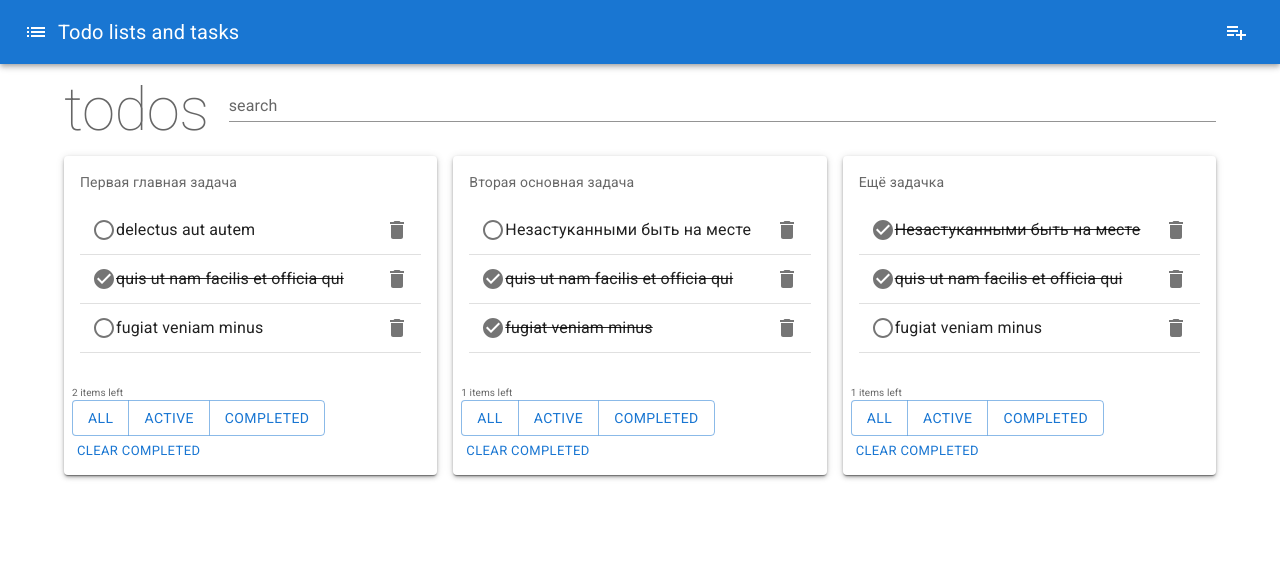
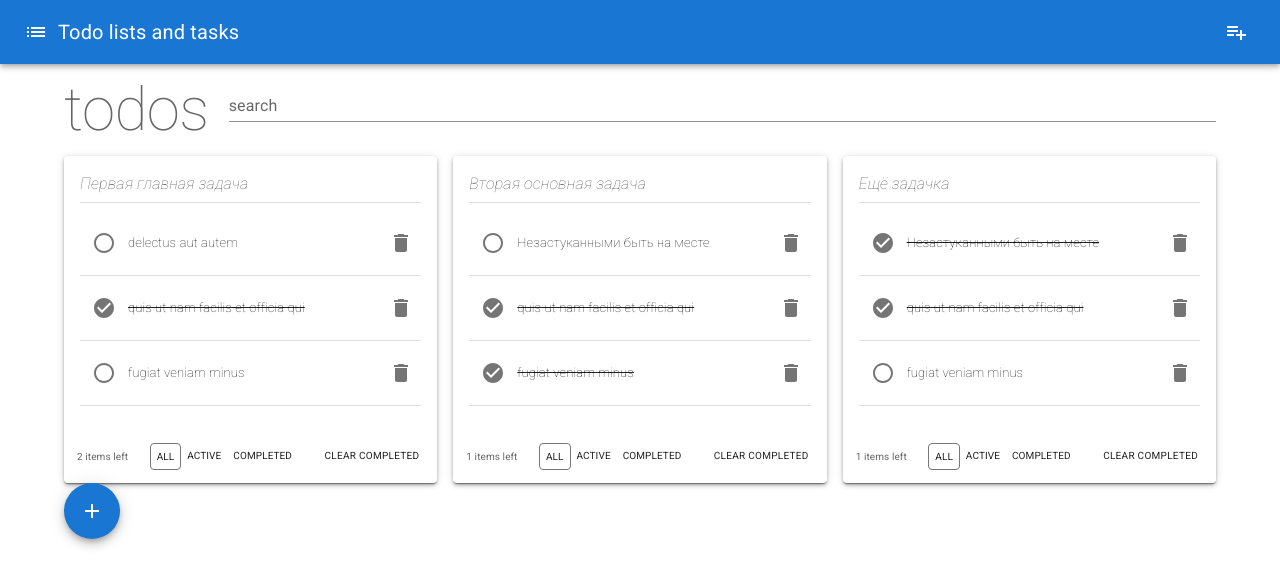
Before and after one commit to Les84Brest/MBSimpleToDo, a React (Create React App) app: page / in a window 1280 px wide. Shown: the top 586 px of the page. Built offline with nearby package versions, Linux system fonts and the light colour scheme.

Commit message:
styleList: List component styled

```diff
--- a/src/components/Task/Task.tsx
+++ b/src/components/Task/Task.tsx
@@ -1,5 +1,7 @@
 import React, { FC, useCallback } from "react";
 import { ITask } from "../../types/types";
+import TaskFilter from './TaskFilter';
+import { styled } from '@mui/material/styles';
 import {
     Button,
     Box,
@@ -9,10 +11,18 @@ import {
     Grid, List,
     Paper,
     Typography,
-    ButtonGroup,
+    Divider,
+    ButtonProps,
 } from "@mui/material";
 import ToDoItem from "../Todo/TodoItem";
 import useTask from "./useTask";
+
+const TaskButton = styled(Button)<ButtonProps>(({ theme }) => ({
+    margin: 0,
+    color: theme.palette.grey[900],
+    fontSize: 10,
+}))
+
 
 const Task: FC<ITask> = ({ id, taskName, todos }) => {
 
@@ -42,15 +52,25 @@ const Task: FC<ITask> = ({ id, taskName, todos }) => {
         return todos.filter(todo => todo.completed ? true : false).length;
     }
 
+    const handleFilterChange = (event: React.ChangeEvent<HTMLInputElement>,
+        value: string) => {
+        console.log('%cvalue', 'padding: 5px; background: DarkGreen; color: MediumSpringGreen;', value);
+        // setFilterValue(value);
+    }
 
     return (
         <Grid item xs={12} md={4}>
             <Paper elevation={3}>
                 <Card sx={{ minWidth: 275 }}>
                     <CardContent>
-                        <Typography sx={{ fontSize: 14 }} color="text.secondary" gutterBottom>
+                        <Typography sx={{
+                            fontSize: 16,
+                            fontStyle: 'italic',
+                            fontWeight: 100
+                        }} color="text.secondary" gutterBottom>
                             {taskName}
                         </Typography>
+                        <Divider />
                         <List sx={{ width: '100%', bgcolor: 'background.paper' }}>
                             {todos.map(todo => <ToDoItem
                                 todo={todo}
@@ -60,16 +80,24 @@ const Task: FC<ITask> = ({ id, taskName, todos }) => {
                         </List>
                     </CardContent>
                     <CardActions>
-                        <Box>
-                            <Typography sx={{ fontSize: 10 }} color="text.secondary">
+                        <Box component="div"
+                            sx={{
+                                width: '100%',
+                                padding: '5px',
+                                display: 'flex',
+                                justifyContent: 'space-between',
+                                alignContent: 'center',
+                            }}
+                        >
+                            <Typography
+                                sx={{ fontSize: 10, alignSelf: 'center' }}
+                                color="text.secondary"
+
+                                >
                                 {getUncompletedTodosCount()} items left
                             </Typography>
-                            <ButtonGroup variant="outlined" aria-label="filter button group">
-                                <Button>All</Button>
-                                <Button>Active</Button>
-                                <Button>Completed</Button>
-                            </ButtonGroup>
-                            <Button onClick={clearCompleted} size='small' disabled={!(getCompletedTodosCount() > 0)}>Clear completed</Button>
+                            <TaskFilter onChange={handleFilterChange} />
+                            <TaskButton onClick={clearCompleted} size='small' disabled={!(getCompletedTodosCount() > 0)}>Clear completed</TaskButton>
                         </Box>
                     </CardActions>
                 </Card>
--- /dev/null
+++ b/src/components/Task/TaskFilter.scss
@@ -0,0 +1,6 @@
+.task-filter {
+    &__item-wrap.filter-active {
+        border: 1px #777 solid;
+        border-radius: 4px;
+    }
+}
--- /dev/null
+++ b/src/components/Task/TaskFilter.tsx
@@ -0,0 +1,72 @@
+import { ChangeEvent, useState } from 'react'
+import { RadioGroup, FormControlLabel, FormControlLabelProps, Radio } from "@mui/material";
+import { FC } from "react";
+import { styled } from '@mui/material/styles';
+import cn from 'classnames';
+import  './TaskFilter.scss';
+
+interface TaskFilterProps {
+    onChange: (event: ChangeEvent<HTMLInputElement>, value: string) => void;
+}
+
+const TodoFilterLabel = styled(FormControlLabel)<FormControlLabelProps>(({ theme }) => ({
+    margin: 0,
+    padding: '5px 6px',
+    borderColor: `${theme.palette.grey[400]}`,
+    marginRight: 5,
+    '&:last-child': {
+        margin: 0
+    },
+    '& .MuiTypography-root': {
+        fontSize: '10px',
+        textTransform: 'uppercase',
+    },
+    '&. filter-active': {
+        border: '1px solid #333',
+        borderRadius: 4,
+        background: 'hotpink'
+    },
+
+}))
+
+export enum Filter {
+    ALL_TODOS = 'all',
+    COMPLETED_TODOS = 'completed',
+    ACTIVE_TODOS = 'active'
+}
+
+const TaskFilter: FC<TaskFilterProps> = ({ onChange }) => {
+
+    const [currentFilter, setCurrentFilter] = useState<Filter>(Filter.ALL_TODOS);
+
+    const handleOnChange = (event: ChangeEvent<HTMLInputElement>, value: string) => {
+        setCurrentFilter(value as Filter);
+        onChange(event, value);
+    }
+
+    return (
+        <RadioGroup
+            aria-labelledby="todos-filter"
+            row
+            name="filter-buttons-group"
+            onChange={handleOnChange}
+        >
+            <div className={cn('task-filter__item-wrap',{'filter-active': Filter.ALL_TODOS ===currentFilter} )}>
+                <TodoFilterLabel
+                    value={Filter.ALL_TODOS}
+                    control={<Radio sx={{ display: 'none' }} />} label="All" />
+            </div>
+            <div className={cn('task-filter__item-wrap',{'filter-active': Filter.ACTIVE_TODOS===currentFilter} )}>
+                <TodoFilterLabel
+                    value={Filter.ACTIVE_TODOS}
+                    control={<Radio sx={{ display: 'none' }} />} label="Active" />
+            </div>
+            <div className={cn('task-filter__item-wrap',{'filter-active': Filter.COMPLETED_TODOS ===currentFilter} )}>
+                <TodoFilterLabel
+                    value={Filter.COMPLETED_TODOS}
+                    control={<Radio sx={{ display: 'none' }} />} label="Completed" />
+            </div>
+        </RadioGroup>
+    );
+}
+export default TaskFilter;
--- a/src/components/ToDoApp/TodoApp.tsx
+++ b/src/components/ToDoApp/TodoApp.tsx
@@ -1,8 +1,9 @@
 import { useState } from 'react';
-import { Container, Box, Typography } from "@mui/material";
+import { Container, Box, Typography, Fab } from "@mui/material";
 import Header from "../Header";
 import Search from '../Search';
 import TasksList from "../TasksList";
+import  Add from '@mui/icons-material/Add';
 
 
 function ToDoApp() {
@@ -33,6 +34,9 @@ function ToDoApp() {
                     />
                 </Box>
                 <TasksList />
+                <Fab color="primary" aria-label="add">
+                    <Add />
+                </Fab>
             </Container>
         </>
     );
--- a/src/components/Todo/TodoItem.tsx
+++ b/src/components/Todo/TodoItem.tsx
@@ -1,6 +1,6 @@
 import React, { FC } from "react";
 import { ToDo } from "../../types/types";
-import { ListItem, IconButton, Avatar, ListItemText, Divider } from "@mui/material";
+import { ListItem, IconButton, ListItemText, Divider, Typography } from "@mui/material";
 import DeleteIcon from '@mui/icons-material/Delete';
 import { CheckCircle, RadioButtonUnchecked } from "@mui/icons-material";
 
@@ -24,22 +24,35 @@ const ToDoItem: FC<ToDoItemProps> = ({ todo, onClickDelete, onClickComplete }) =
     return (
         <>
             <ListItem
-                secondaryAction={
-                    <IconButton edge="end" aria-label="delete" onClick={handleDelete}>
-                        <DeleteIcon />
-                    </IconButton>
-                }
-                sx={{px:0, py:0}}
+                divider
+
+                sx={{ px: 0 }}
             >
-                <IconButton edge="end" aria-label="complete" size='large' onClick={handleComplete}>
+                <IconButton
+                    sx={{ mr: 0 }}
+                    edge="end"
+                    aria-label="complete"
+                    size='large'
+                    onClick={handleComplete}>
                     {completed ? <CheckCircle /> : <RadioButtonUnchecked />}
                 </IconButton >
                 <ListItemText
-                    sx={{textDecoration: completed ? 'line-through' : 'none'} }
+                    sx={{
+                        textDecoration: completed ? 'line-through' : 'none',
+                    }}
                     primary={title}
+                    primaryTypographyProps={{
+                        sx: {
+                            fontSize: 13,
+                            fontWeight: 100
+                        }
+                    }}
                 />
+                <IconButton sx={{ mr: 0 }} edge="end" aria-label="delete" onClick={handleDelete}>
+                    <DeleteIcon />
+                </IconButton>
+
             </ListItem>
-            <Divider />
         </>
     );
 }
```
